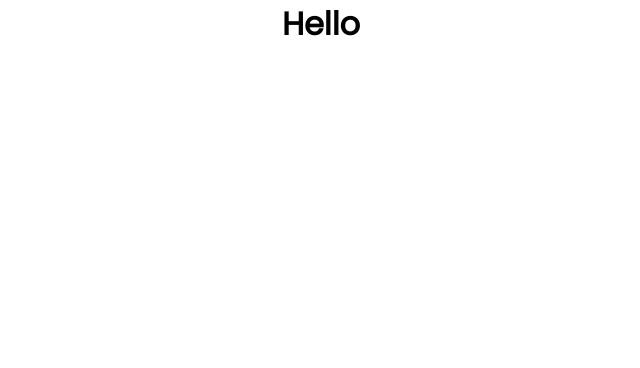
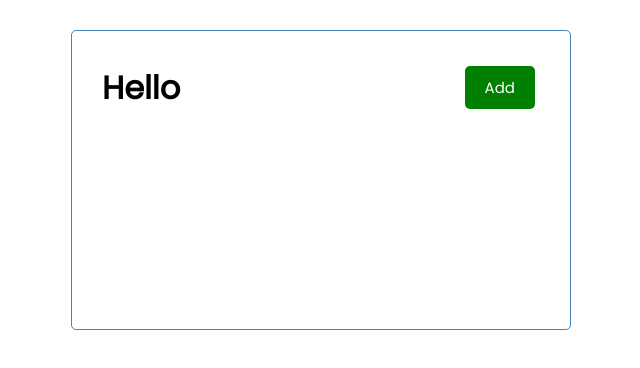
Before and after one commit to peanutrhs/TaskApp, a React (Create React App) app in the folder taskapp/: page / in a window 1280 px wide. Shown: the top 368 px of the page, without its empty margins (319-959 px from the left). Built offline with nearby package versions, Linux system fonts and the light colour scheme.

Commit message:
Added components Button and Header

```diff
--- a/taskapp/public/index.html
+++ b/taskapp/public/index.html
@@ -24,7 +24,7 @@
       work correctly both with client-side routing and a non-root public URL.
       Learn how to configure a non-root public URL by running `npm run build`.
     -->
-    <title>React App</title>
+    <title>Task Tracker</title>
   </head>
   <body>
     <noscript>You need to enable JavaScript to run this app.</noscript>
--- a/taskapp/src/App.css
+++ /dev/null
@@ -1,38 +0,0 @@
-.App {
-  text-align: center;
-}
-
-.App-logo {
-  height: 40vmin;
-  pointer-events: none;
-}
-
-@media (prefers-reduced-motion: no-preference) {
-  .App-logo {
-    animation: App-logo-spin infinite 20s linear;
-  }
-}
-
-.App-header {
-  background-color: #282c34;
-  min-height: 100vh;
-  display: flex;
-  flex-direction: column;
-  align-items: center;
-  justify-content: center;
-  font-size: calc(10px + 2vmin);
-  color: white;
-}
-
-.App-link {
-  color: #61dafb;
-}
-
-@keyframes App-logo-spin {
-  from {
-    transform: rotate(0deg);
-  }
-  to {
-    transform: rotate(360deg);
-  }
-}
--- a/taskapp/src/App.js
+++ b/taskapp/src/App.js
@@ -1,9 +1,10 @@
-import './App.css';
+import './index.css';
+import Header from './components/Header'
 
 function App() {
   return (
-    <div className="App">
-      <h1>Hello</h1>
+    <div className="container">
+      <Header title='Hello'/>
     </div>
   );
 }
--- /dev/null
+++ b/taskapp/src/components/Button.js
@@ -0,0 +1,24 @@
+import PropTypes from 'prop-types'
+
+const Button = ({color, text, onClick}) => {
+
+  return (
+        <button
+        onClick = {onClick}
+        style={{backgroundColor: color}}
+        className='btn'>
+        {text}
+        </button>
+   )
+}
+
+Button.defaultProps = {
+    color: 'steelblue',
+}
+
+Button.propTypes = {
+    text: PropTypes.string,
+    color: PropTypes.string,
+    onClick: PropTypes.func,
+}
+export default Button
--- /dev/null
+++ b/taskapp/src/components/Header.js
@@ -0,0 +1,23 @@
+import PropTypes from 'prop-types'
+import Button from './Button'
+const header = ({title}) => {
+    const onClick = () => {
+        console.log('Click')
+    }
+  return (
+    <header className='header'>
+        <h1>{title}</h1>
+        <Button color='green' onClick={onClick} text='Add'/>
+
+    </header>
+  )
+}
+
+header.defaultProps = {
+    title: 'Task Tracker',
+}
+
+Headers.PropTypes = {
+    title: PropTypes.string.isRequired,
+}
+export default header
```
Also changed, not shown: taskapp/public/manifest.json, 1 other file (tests, documents, lock files or other folders).
